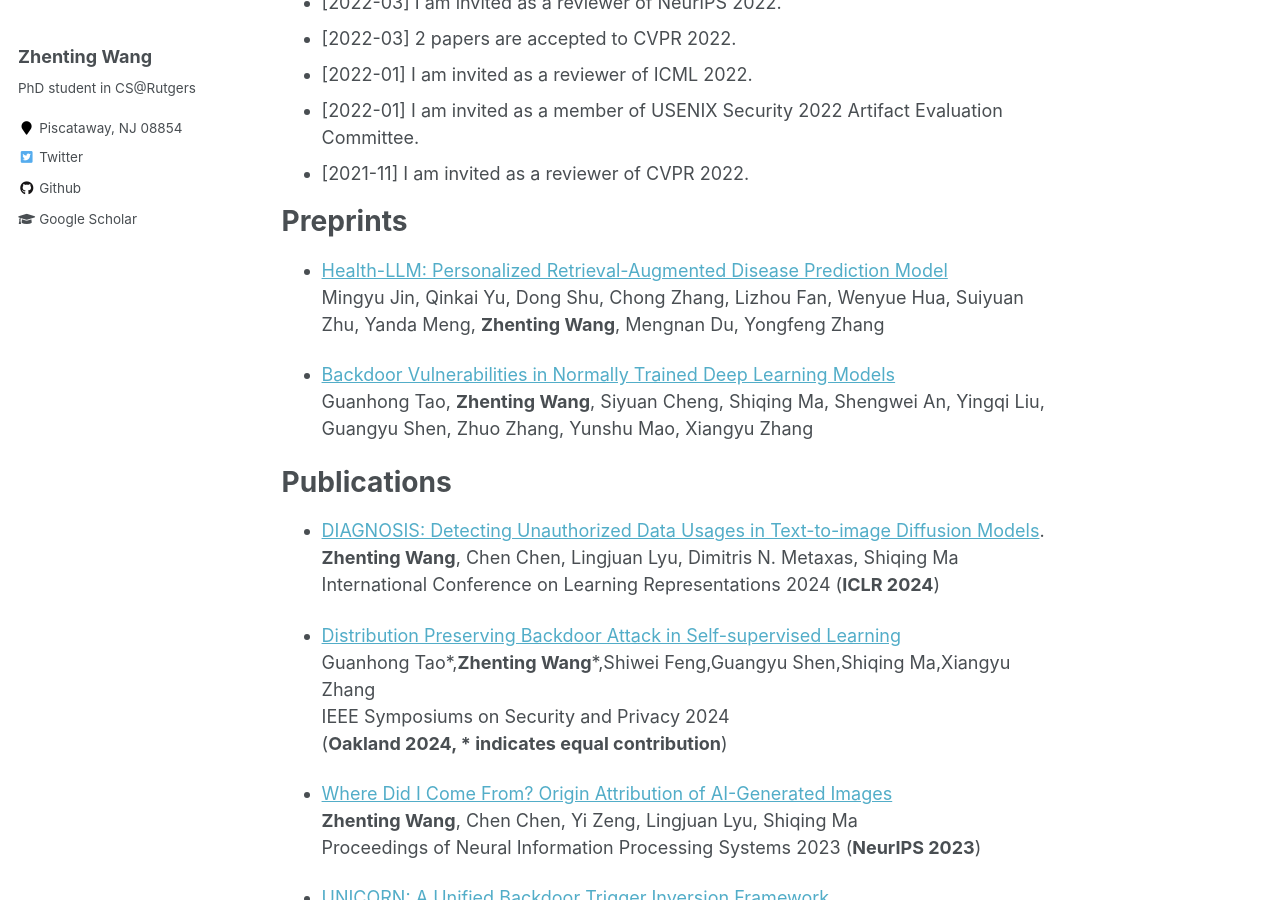
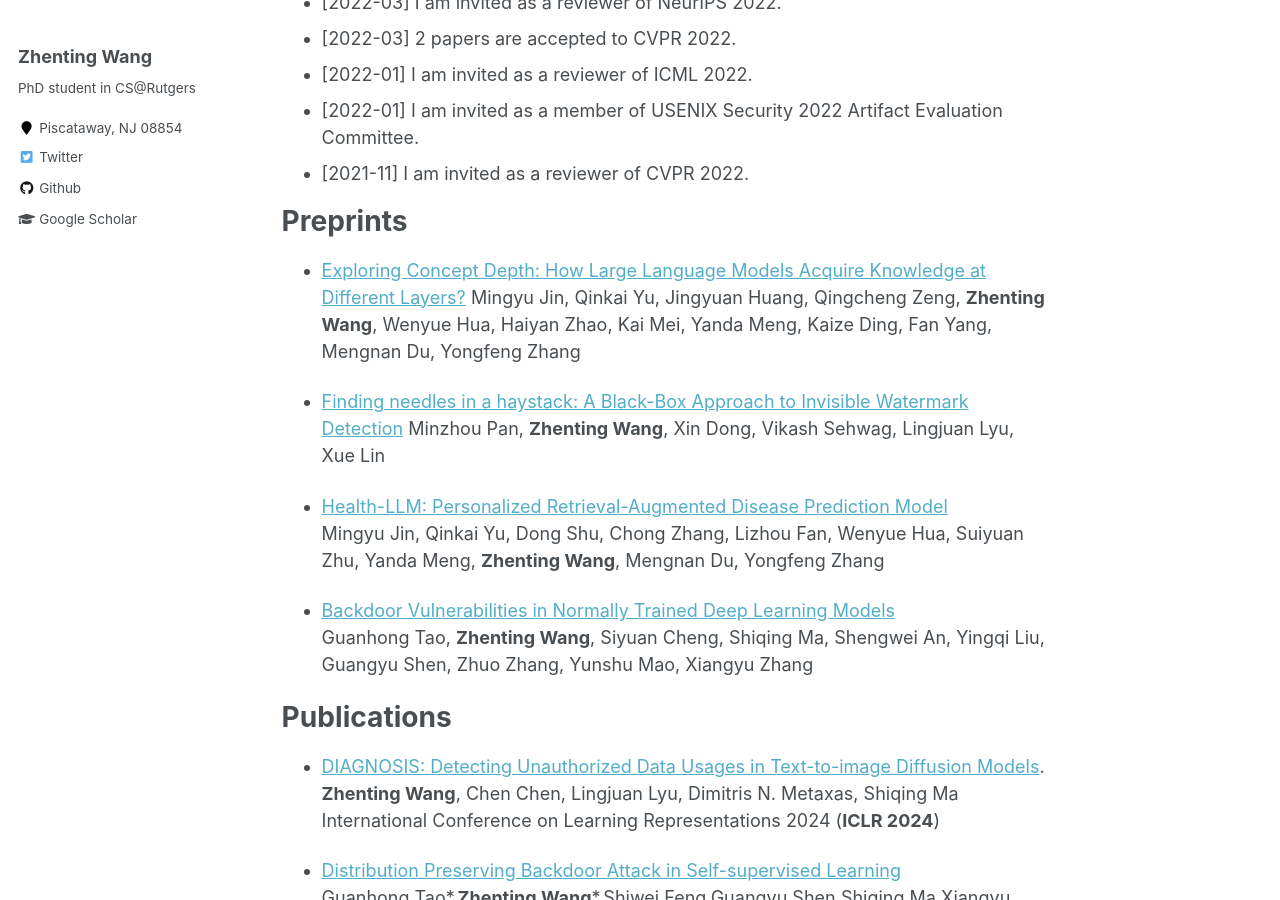
Before and after one commit to ZhentingWang/zhentingwang.github.io, a Jekyll site: the page built from _pages/about.md, in a window 1280 px wide and 900 px high, scrolled down 1267 px. Built offline with Jekyll 4.4.1, drawn with Linux system fonts in a browser that asks for light colours.

Commit message:
Update about.md

```diff
--- a/_pages/about.md
+++ b/_pages/about.md
@@ -45,6 +45,11 @@ News
 
 Preprints
 ======
+* [Exploring Concept Depth: How Large Language Models Acquire Knowledge at Different Layers?](https://arxiv.org/pdf/2404.07066.pdf)
+Mingyu Jin, Qinkai Yu, Jingyuan Huang, Qingcheng Zeng, **Zhenting Wang**, Wenyue Hua, Haiyan Zhao, Kai Mei, Yanda Meng, Kaize Ding, Fan Yang, Mengnan Du, Yongfeng Zhang
+
+* [Finding needles in a haystack: A Black-Box Approach to Invisible Watermark Detection](https://arxiv.org/pdf/2403.15955.pdf)
+Minzhou Pan, **Zhenting Wang**, Xin Dong, Vikash Sehwag, Lingjuan Lyu, Xue Lin
 
 * [Health-LLM: Personalized Retrieval-Augmented Disease Prediction Model](https://arxiv.org/abs/2402.00746)
 Mingyu Jin, Qinkai Yu, Dong Shu, Chong Zhang, Lizhou Fan, Wenyue Hua, Suiyuan Zhu, Yanda Meng, **Zhenting Wang**, Mengnan Du, Yongfeng Zhang
```
